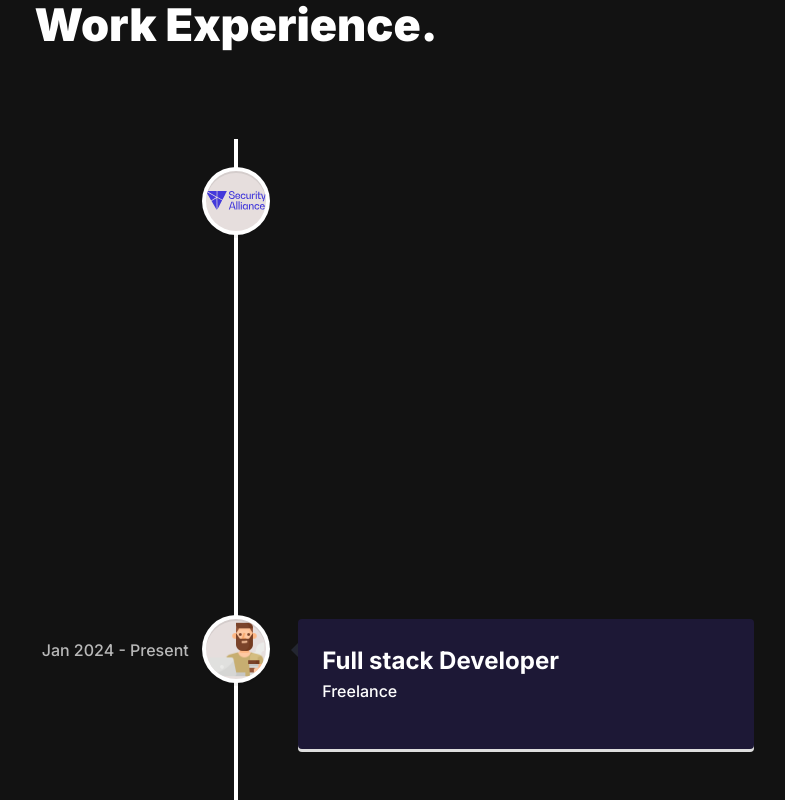
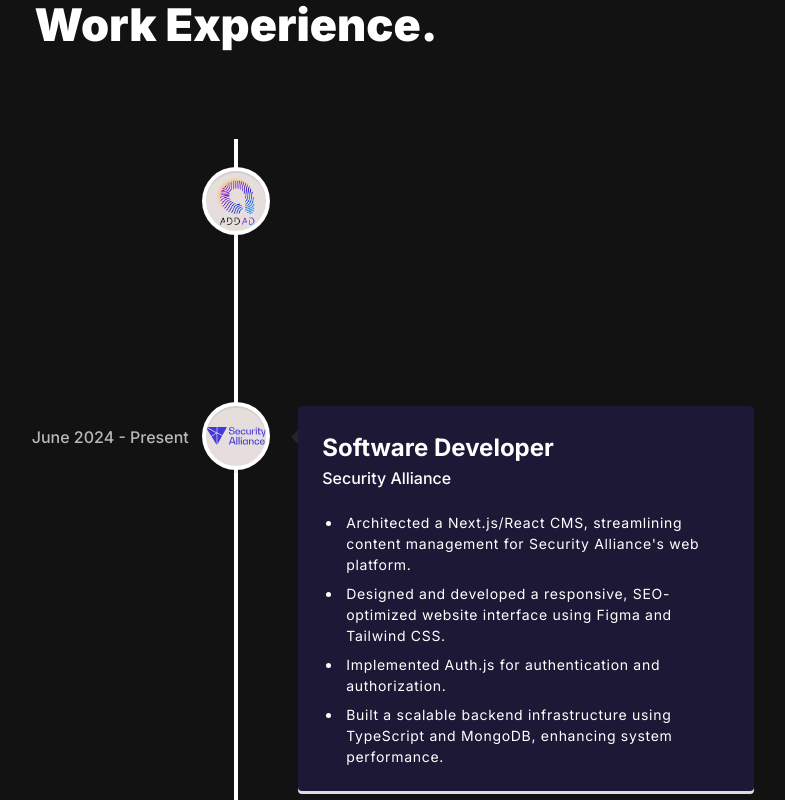
Before and after one commit to dimiderv/portfolio, a Next.js app: page / in a window 1280 px wide. Shown: the part 820-1620 px from the top of the page, without its empty margins (404-1189 px from the left). Built offline with nearby package versions, Linux system fonts and the light colour scheme.

Commit message:
Added Supabase and AddAd experience

```diff
--- a/src/constants/index.js
+++ b/src/constants/index.js
@@ -14,7 +14,8 @@ import {
     go,
     hyperledger,
     duth, circuits_integrated, market, freelance, postman, bashImg, bootstrap, seal,nextjs,authjs,postgres,mysql,
-    cpp,python,c
+    cpp,python,c, addad,
+    supabase
 } from "../tech";
 // import {XCircleIcon} from "@heroicons/react/16/solid";
 
@@ -82,6 +83,10 @@ const technologies = [
         name: "Node JS",
         icon: nodejs,
     },
+    {
+        name:'Supabase',
+        icon:supabase
+    }
 ,
     ...databases
     ,{
@@ -125,7 +130,16 @@ const technologies = [
 
 ];
 
-const experiences = [
+const experiences = [{
+    title:"Full Stack Developer",
+    company_name:"Addad Media",
+    icon:addad,
+    iconBg: "#E6DEDD",
+    date: "Nov 2024 - Present",
+    points:[
+        "Developing a full-stack campaign management platform using Next.js and Supabase."
+    ]
+},
     {
         title: "Software Developer",
         company_name: "Security Alliance",
--- a/src/tech/index.js
+++ b/src/tech/index.js
@@ -28,8 +28,8 @@ import mysql from './mysql.png'
 import c from './c.png'
 import cpp from './cpp.png'
 import python from './python.png'
-
-
+import addad from './addad.png'
+import supabase  from './supabase.png'
 export {
     css,
     docker,
@@ -57,5 +57,9 @@ export {
     postgres,
     mysql,
     python,
-    c,cpp
+    c,
+    cpp,
+    addad,
+    supabase
+
 };
```
Also changed, not shown: src/tech/addad.png (added), src/tech/supabase.png (added).
